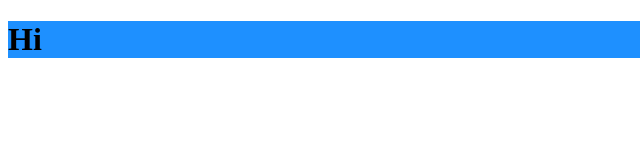
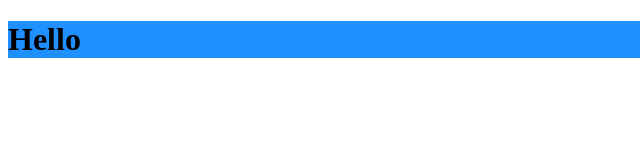
Before and after one commit to sunildumpala/GitDemo, a plain HTML site: page index.html in a window 1280 px wide. Shown: the full height of the page, 0-640 px from the left. Drawn offline with Linux system fonts and the light colour scheme.

Commit message:
Hi to Hello

```diff
--- a/index.html
+++ b/index.html
@@ -3,7 +3,7 @@
   <link rel="stylesheet" href="main.css">
   <body>
     <div>
-      <h1 id="id-style" class="class-style">Hi</h1>
+      <h1 id="id-style" class="class-style">Hello</h1>
     </div>
   </body>
 </html>
```
